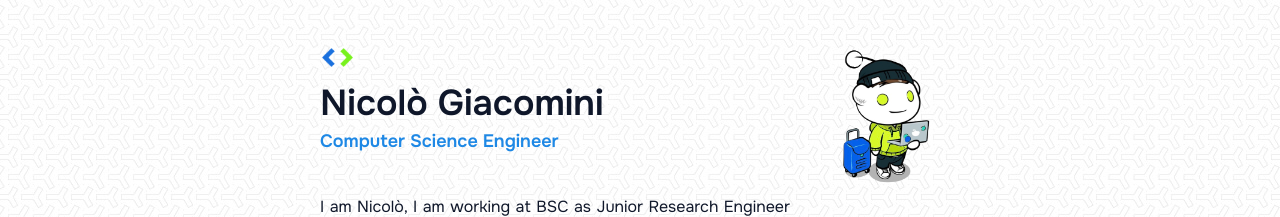
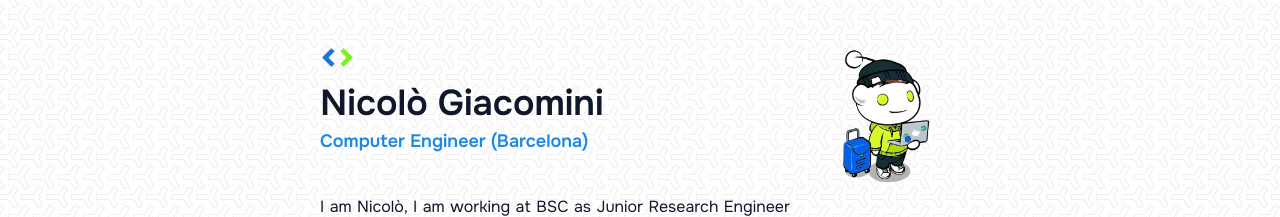
Before and after one commit to nicologiacomini/nicologiacomini.me, a Next.js app: page / in a window 1280 px wide. Shown: the top 217 px of the page. Built offline with nearby package versions, Linux system fonts and the light colour scheme.

Commit message:
update job title in header to reflect current position

```diff
--- a/src/components/header.tsx
+++ b/src/components/header.tsx
@@ -6,7 +6,7 @@ export default function Header() {
         <header className="py-5 px-0 m-0 mb-5">
             <Image src="/profile.png" alt="profile" width={150} height={150} className="max-w-full rounded-full float-right mb-5 ml-5 w-[150px] max-xsm:w-[80px]"/>
             <h1 className="font-[Onest-Bold] mb-1 text-4xl"><Image className="logo mb-2" src="/logo.png" alt="logo" height={35} width={35}/>Nicolò Giacomini</h1>
-            <h4 className="text-a-hover-color font-[Onest-Bold]">Computer Science Engineer</h4>
+            <h4 className="text-a-hover-color font-[Onest-Bold]">Computer Engineer (Barcelona)</h4>
         </header>
     );
 };
```
